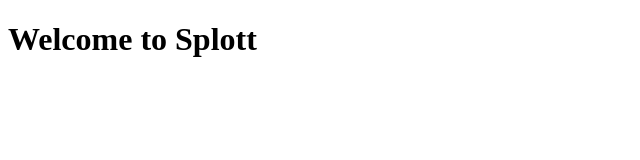
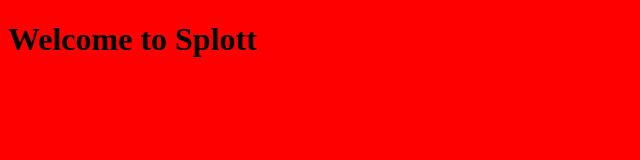
Before and after one commit to matsalundstrom/splott, a website: page src/client/index.html in a window 1280 px wide. Shown: the whole page, without its empty margins (0-640 px from the left). Drawn offline with Linux system fonts and the light colour scheme.

Commit message:
Added some styles

```diff
--- a/src/client/index.html
+++ b/src/client/index.html
@@ -9,6 +9,7 @@
 	<meta name="description" content="A description of the Splott page">
 	<meta name="viewport" content="width=device-width, initial-scale=1">
 
+	<link rel="stylesheet" href="styles/app.css" />
 </head>
 
 <body>
--- /dev/null
+++ b/src/client/styles/app.css
@@ -0,0 +1,3 @@
+body {
+	background-color: red;
+}
```
